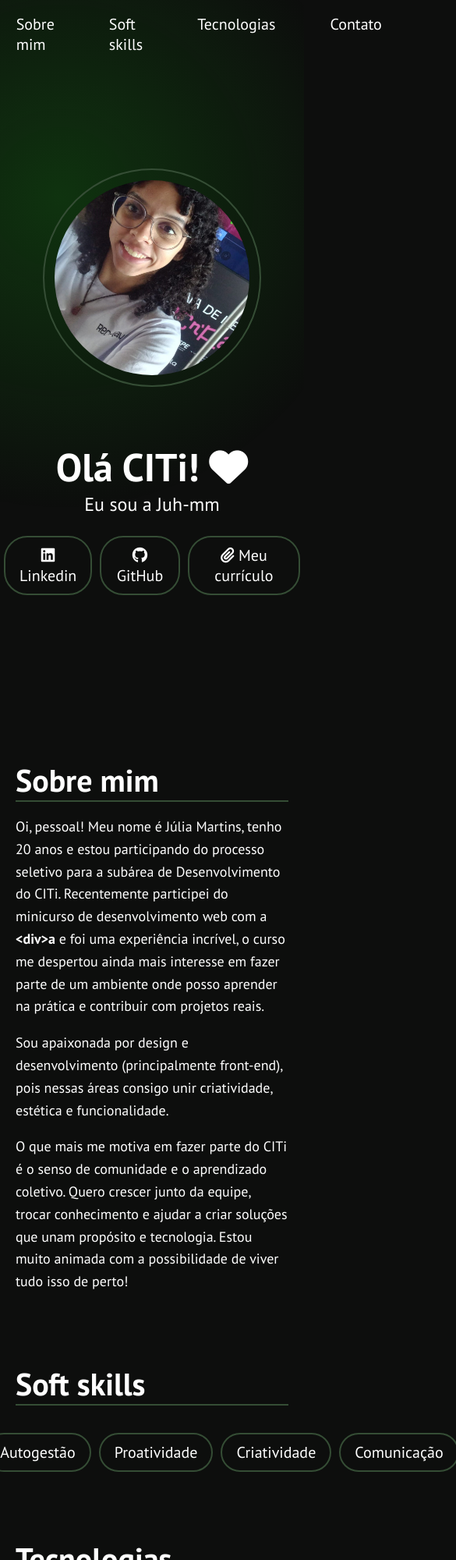
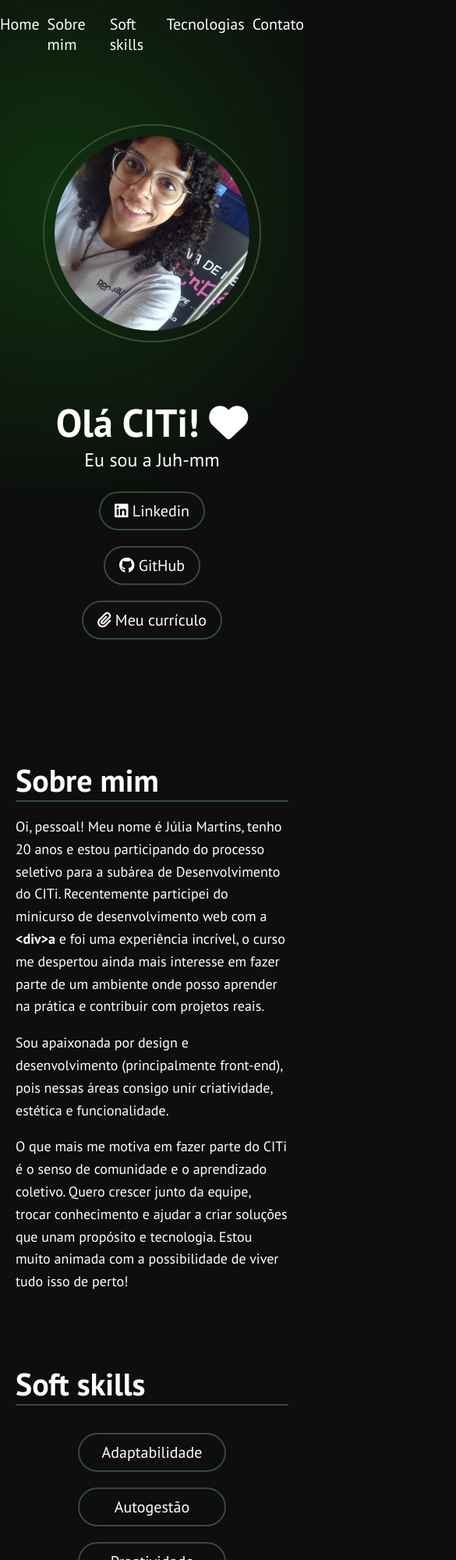
Before and after one commit to Juh-MM/citi, a plain HTML site: page desafio_dev1/index.html in a window 390 px wide. Shown: the top 2000 px of the page at 78% size, 585 px wide, since content can reach past the window. Drawn offline with Linux system fonts and the light colour scheme.

Commit message:
renamed:    assets/WhatsApp Image 2025-10-22 at 8.34.55 AM.jpeg -> desafio_dev1/assets/WhatsApp Image 2025-10-22 at 8.34.55 AM.jpeg 	renamed:    assets/curriculo_juliamartins_dev.pdf -> desafio_dev1/assets/curriculo_juliamartins_dev.pdf 	renamed:    index.html -> desafio_dev1/index.html 	renamed:    styles.css -> desafio_dev1/styles.css

```diff
--- a/styles.css
+++ b/desafio_dev1/styles.css
@@ -172,6 +172,11 @@ p{
 }
 
 @media (max-width: 768px) {
+  header{
+    font-size: 16px;
+    gap: 10px;
+  }
+
   .home-section {
     flex-direction: column;
     text-align: center;
@@ -189,6 +194,19 @@ p{
     font-size: 24px;
   }
 
+  .soft-container {
+    display: flex;
+    flex-direction: column;
+    gap: 10px;
+    align-items: center;
+  }
+
+  .soft-container span {
+    display: flex;
+    width: 150px;
+    justify-content: center;
+  }
+
   .tec-item {
     width: 100px;
     height: 100px;
@@ -198,4 +216,10 @@ p{
   .tec-item i {
     font-size: 40px;
   }
+
+  .contato-container {
+    flex-direction: column;
+    gap: 10px;
+    align-items: center;
+  }
 }
```
Also changed, not shown: desafio_dev1/assets/WhatsApp Image 2025-10-22 at 8.34.55 AM.jpeg (renamed from assets/WhatsApp Image 2025-10-22 at 8.34.55 AM.jpeg), desafio_dev1/index.html (renamed from index.html), 2 other files.
